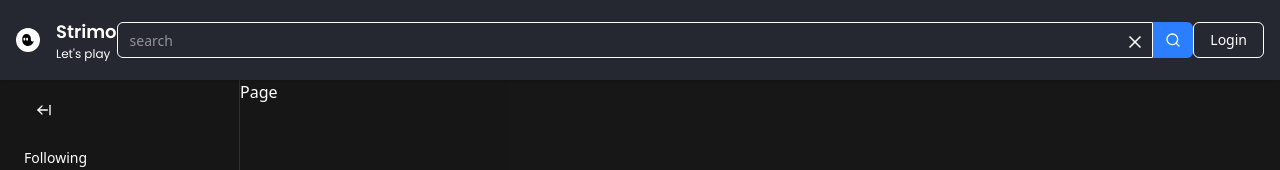
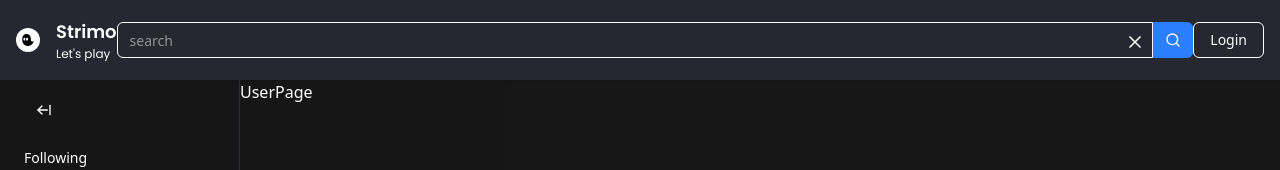
Before and after one commit to DR-Dev2672/Strimo, a Next.js app: page /1 in a window 1280 px wide. Shown: the top 170 px of the page. Built offline with nearby package versions, Linux system fonts and the light colour scheme; no server answers.

Commit message:
username path page

```diff
--- a/app/(browse)/[username]/page.tsx
+++ b/app/(browse)/[username]/page.tsx
@@ -1,5 +1,5 @@
 export default function Page() {
     return (
-        <div>Page</div>
+        <div>UserPage</div>
     );
 }
```
